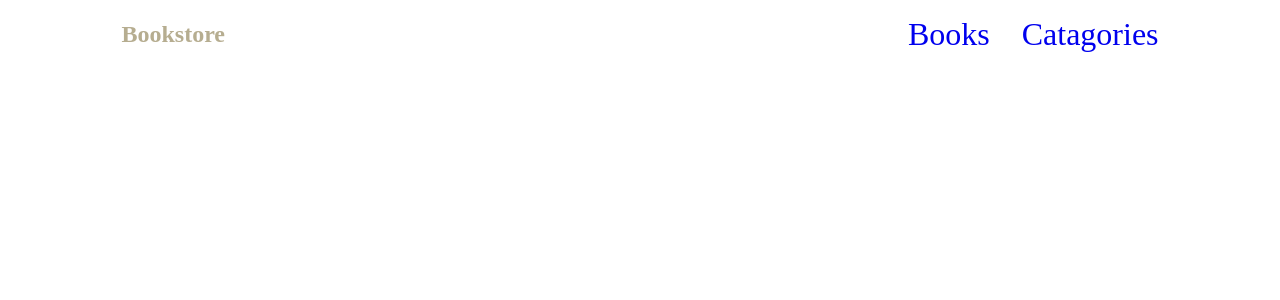
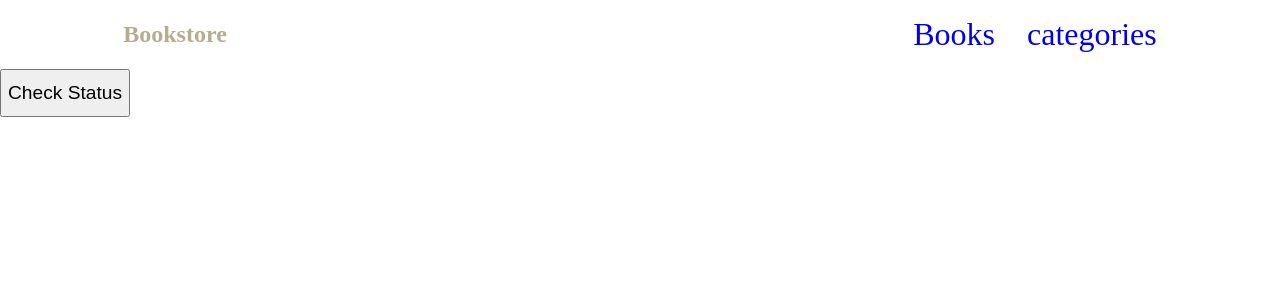
Before and after one commit to charlyeneh/bookstore-app-with-react, a React (Create React App) app: page /categories in a window 1280 px wide. Shown: the top 300 px of the page. Built offline with nearby package versions, Linux system fonts and the light colour scheme.

Commit message:
Add reducers and actions

```diff
--- a/package.json
+++ b/package.json
@@ -9,8 +9,10 @@
     "prop-types": "^15.8.1",
     "react": "^18.0.0",
     "react-dom": "^18.0.0",
+    "react-redux": "^7.2.8",
     "react-router-dom": "^6.3.0",
     "react-scripts": "5.0.0",
+    "redux": "^4.1.2",
     "web-vitals": "^2.1.4"
   },
   "scripts": {
--- a/src/App.js
+++ b/src/App.js
@@ -1,7 +1,7 @@
 import React from 'react';
 import { BrowserRouter as Router, Routes, Route } from 'react-router-dom';
 import Books from './components/Books';
-import Catagories from './components/Catagories';
+import Categories from './components/Categories';
 import Navbar from './components/Navbar';
 import './App.css';
 
@@ -12,7 +12,7 @@ const App = () => (
       <Routes>
         <Route exact path="/" element={<Books />} />
         <Route path="bookstore" element={<Books />} />
-        <Route path="/Catagories" element={<Catagories />} />
+        <Route path="categories" element={<Categories />} />
       </Routes>
     </Router>
   </div>
--- a/src/components/Catagories.js
+++ b/src/components/Categories.js
@@ -1,9 +1,9 @@
 import React from 'react';
 
-const Catagories = () => (
-  <div className="catagories">
+const categories = () => (
+  <div className="categories">
     <button className="status_button" type="button">Check Status</button>
   </div>
 );
 
-export default Catagories;
+export default categories;
--- a/src/components/Navbar.js
+++ b/src/components/Navbar.js
@@ -10,7 +10,7 @@ const Navbar = () => (
     <h1 style={HeaderStyle}>Bookstore</h1>
     <ul className="nav_links">
       <Link to="/"><li>Books</li></Link>
-      <Link to="/Catagories"><li>Catagories</li></Link>
+      <Link to="/categories"><li>categories</li></Link>
     </ul>
   </nav>
 );
```
Also changed, not shown: 1 other file (tests, documents, lock files or other folders).
